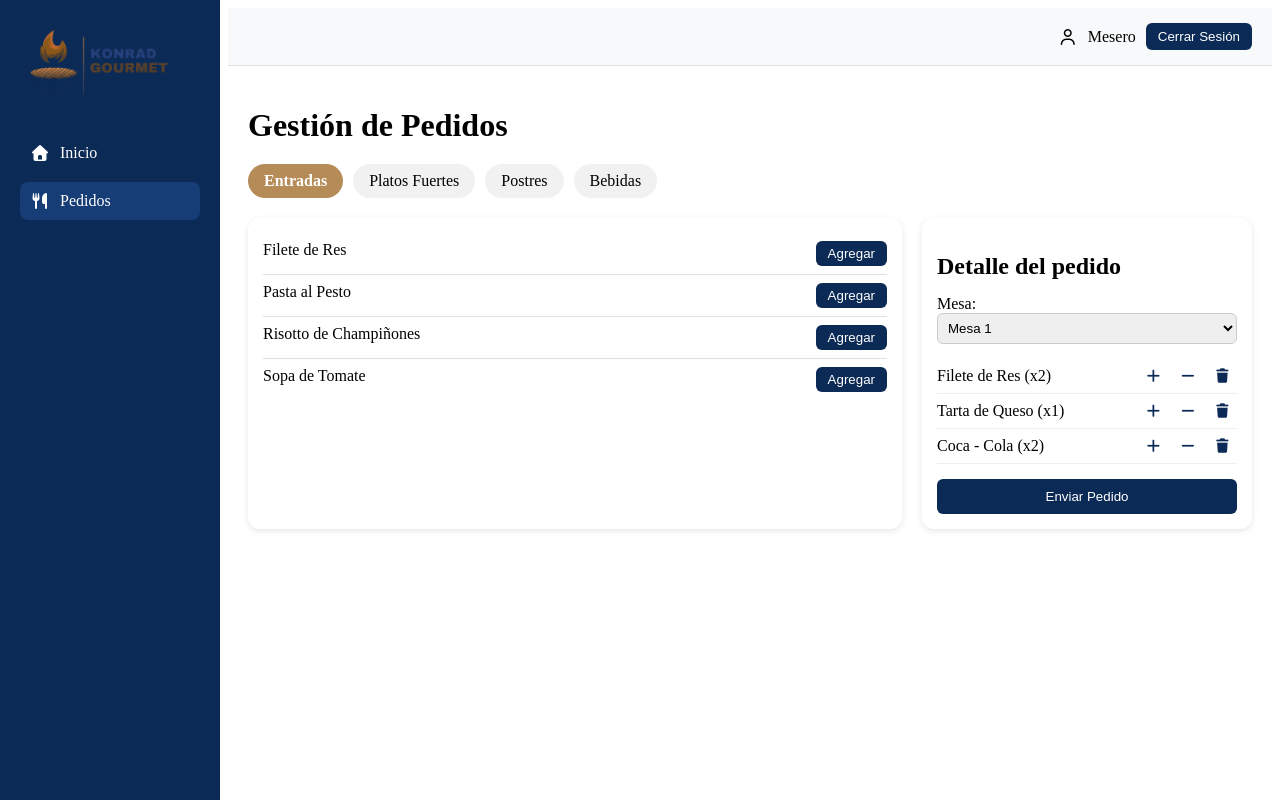
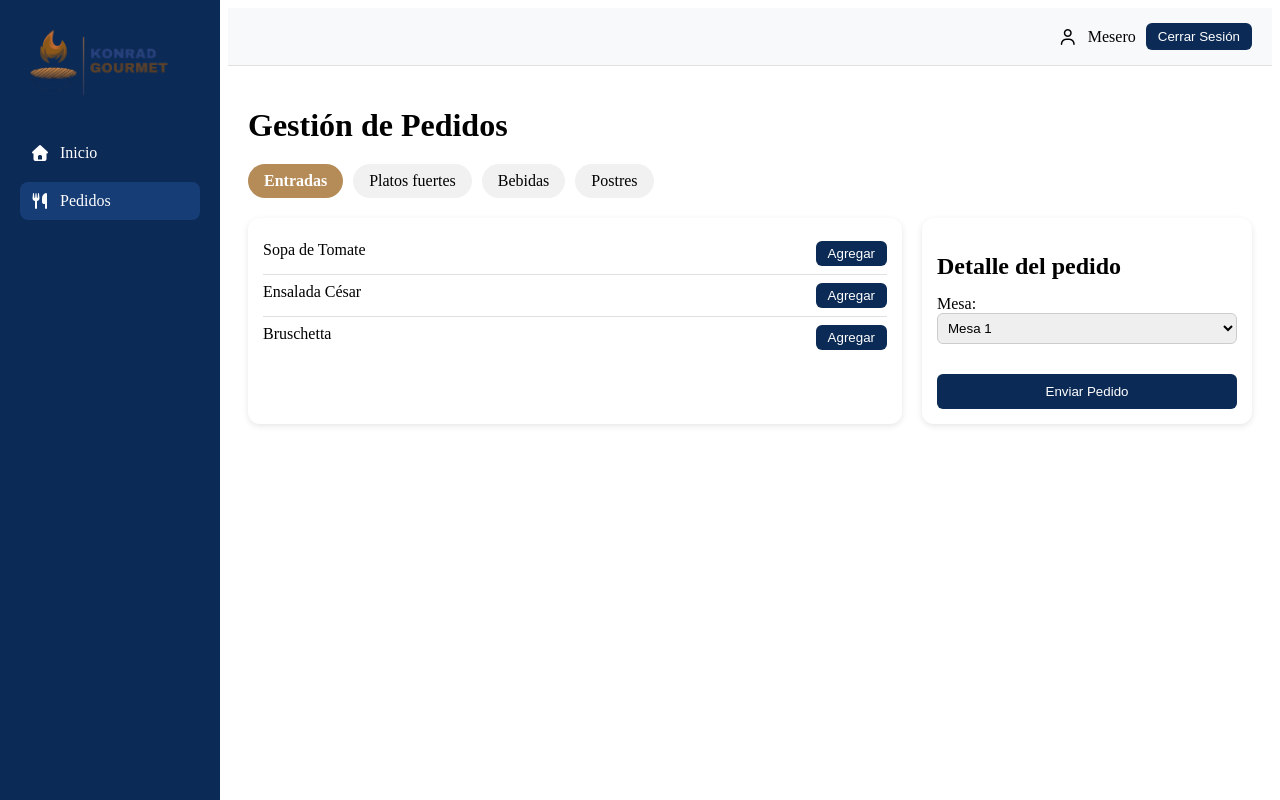
Before and after one commit to AndreaCubillos11/Konrad_Gourmet, an Angular app: page /agregar_pedido in a window 1280 px wide. Built offline with nearby package versions, Linux system fonts and the light colour scheme.

Commit message:
Configuración de la vista de agregar pedido
Se implementa el flujo para agregar productos a un pedido por mesa y simular el envío mostrando alerta y limpiando la lista.

```diff
--- a/src/app/html/Mesero/agregar-pedido.html
+++ b/src/app/html/Mesero/agregar-pedido.html
@@ -25,73 +25,43 @@
 
     <!-- Tabs -->
     <div class="tabs">
-      <div class="tab active">Entradas</div>
-      <div class="tab">Platos Fuertes</div>
-      <div class="tab">Postres</div>
-      <div class="tab">Bebidas</div>
+      <div
+        *ngFor="let cat of categorias"
+        class="tab"
+        [class.active]="cat === categoriaSeleccionada"
+        (click)="seleccionarCategoria(cat)">
+        {{ cat }}
+      </div>
     </div>
 
     <div class="layout">
       <!-- Lista de platos -->
       <div class="menu-list">
-        <div class="menu-item">
-          <span>Filete de Res</span>
-          <button>Agregar</button>
-        </div>
-        <div class="menu-item">
-          <span>Pasta al Pesto</span>
-          <button>Agregar</button>
-        </div>
-        <div class="menu-item">
-          <span>Risotto de Champiñones</span>
-          <button>Agregar</button>
-        </div>
-        <div class="menu-item">
-          <span>Sopa de Tomate</span>
-          <button>Agregar</button>
+        <div class="menu-item" *ngFor="let producto of getProductosPorCategoria()">
+          <span>{{ producto.nombre }}</span>
+          <button (click)="agregar(producto)">Agregar</button>
         </div>
       </div>
 
       <!-- Panel de pedido -->
       <div class="order-panel">
         <h2>Detalle del pedido</h2>
+
         <label for="mesa">Mesa:</label>
-        <select id="mesa">
-          <option>Mesa 1</option>
-          <option>Mesa 2</option>
-          <option>Mesa 3</option>
-          <option>Mesa 4</option>
-          <option>Mesa 5</option>
+        <select id="mesa" [(ngModel)]="mesaSeleccionada">
+          <option *ngFor="let m of mesas" [value]="m">Mesa {{ m }}</option>
         </select>
 
-        <div class="order-item">
-          <span>Filete de Res (x2)</span>
+        <div class="order-item" *ngFor="let p of pedido">
+          <span>{{ p.nombre }} (x{{ p.cantidad }})</span>
           <div class="order-actions">
-            <button><i class="fa-solid fa-plus"></i></button>
-            <button><i class="fa-solid fa-minus"></i></button>
-            <button><i class="fa-solid fa-trash"></i></button>
+            <button (click)="incrementar(p)"><i class="fa-solid fa-plus"></i></button>
+            <button (click)="disminuir(p)"><i class="fa-solid fa-minus"></i></button>
+            <button (click)="eliminar(p)"><i class="fa-solid fa-trash"></i></button>
           </div>
         </div>
 
-        <div class="order-item">
-          <span>Tarta de Queso (x1)</span>
-          <div class="order-actions">
-            <button><i class="fa-solid fa-plus"></i></button>
-            <button><i class="fa-solid fa-minus"></i></button>
-            <button><i class="fa-solid fa-trash"></i></button>
-          </div>
-        </div>
-
-        <div class="order-item">
-          <span>Coca - Cola (x2)</span>
-          <div class="order-actions">
-            <button><i class="fa-solid fa-plus"></i></button>
-            <button><i class="fa-solid fa-minus"></i></button>
-            <button><i class="fa-solid fa-trash"></i></button>
-          </div>
-        </div>
-
-        <button class="send-order">Enviar Pedido</button>
+        <button class="send-order" (click)="enviarPedido()">Enviar Pedido</button>
       </div>
     </div>
   </div>
--- a/src/app/ts/Mesero/agregar-pedido.component.ts
+++ b/src/app/ts/Mesero/agregar-pedido.component.ts
@@ -2,30 +2,101 @@ import { Component } from '@angular/core';
 import { CommonModule } from '@angular/common';
 import { FormsModule } from '@angular/forms';
 
+interface Producto {
+  nombre: string;
+}
+
+interface Pedido {
+  nombre: string;
+  cantidad: number;
+}
+
 @Component({
   selector: 'app-agregar-pedido',
-  standalone: true, // Importante si usas Angular 15+
-  imports: [CommonModule, FormsModule], // Aquí se habilitan *ngFor, ngIf, ngClass y ngModel
+  standalone: true,
+  imports: [CommonModule, FormsModule],
   templateUrl: '../../html/Mesero/agregar-pedido.html',
   styleUrls: ['../../css/agregar-pedido.css']
 })
 export class AgregarPedidoComponent {
-  // Datos de prueba para la parte visual
+
   categorias = ['Entradas', 'Platos fuertes', 'Bebidas', 'Postres'];
   categoriaSeleccionada = 'Entradas';
   mesas = [1, 2, 3, 4, 5];
   mesaSeleccionada = 1;
 
-  pedido = [
-    { nombre: 'Pizza Margarita', cantidad: 1 },
-    { nombre: 'Limonada', cantidad: 2 }
-  ];
+  // Menú por categoría
+  menu: { [key: string]: Producto[] } = {
+    Entradas: [
+      { nombre: 'Sopa de Tomate' },
+      { nombre: 'Ensalada César' },
+      { nombre: 'Bruschetta' }
+    ],
+    'Platos fuertes': [
+      { nombre: 'Filete de Res' },
+      { nombre: 'Pasta al Pesto' },
+      { nombre: 'Risotto de Champiñones' }
+    ],
+    Bebidas: [
+      { nombre: 'Coca-Cola' },
+      { nombre: 'Jugo de Naranja' },
+      { nombre: 'Café' }
+    ],
+    Postres: [
+      { nombre: 'Tarta de Queso' },
+      { nombre: 'Brownie' },
+      { nombre: 'Helado de Vainilla' }
+    ]
+  };
 
-  getProductosPorCategoria() {
-    return [
-      { nombre: 'Producto 1' },
-      { nombre: 'Producto 2' },
-      { nombre: 'Producto 3' }
-    ];
+  pedido: Pedido[] = [];
+
+  // Productos filtrados
+  getProductosPorCategoria(): Producto[] {
+    return this.menu[this.categoriaSeleccionada] || [];
+  }
+
+  // Seleccionar tab
+  seleccionarCategoria(cat: string) {
+    this.categoriaSeleccionada = cat;
+  }
+
+  // Agregar al pedido
+  agregar(producto: Producto) {
+    const existente = this.pedido.find(p => p.nombre === producto.nombre);
+    if (existente) {
+      existente.cantidad++;
+    } else {
+      this.pedido.push({ nombre: producto.nombre, cantidad: 1 });
+    }
+  }
+
+  // Incrementar
+  incrementar(p: Pedido) {
+    p.cantidad++;
+  }
+
+  // Disminuir
+  disminuir(p: Pedido) {
+    if (p.cantidad > 1) {
+      p.cantidad--;
+    } else {
+      this.eliminar(p);
+    }
+  }
+
+  // Eliminar
+  eliminar(p: Pedido) {
+    this.pedido = this.pedido.filter(item => item !== p);
+  }
+
+  // Enviar pedido
+  enviarPedido() {
+    console.log('Pedido enviado:', {
+      mesa: this.mesaSeleccionada,
+      detalle: this.pedido
+    });
+    alert(`Pedido de la mesa ${this.mesaSeleccionada} enviado con éxito ✅`);
+    this.pedido = [];
   }
 }
```
